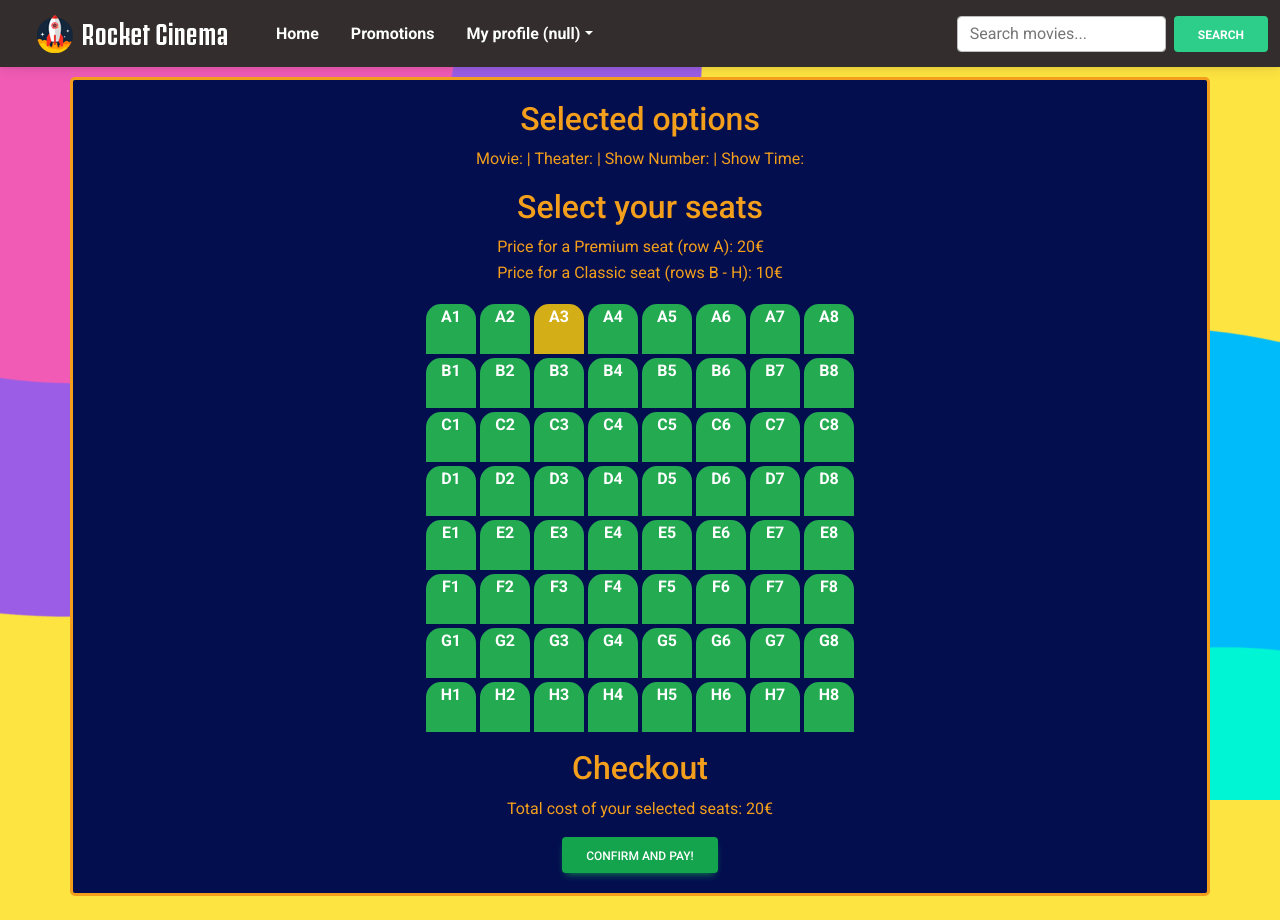
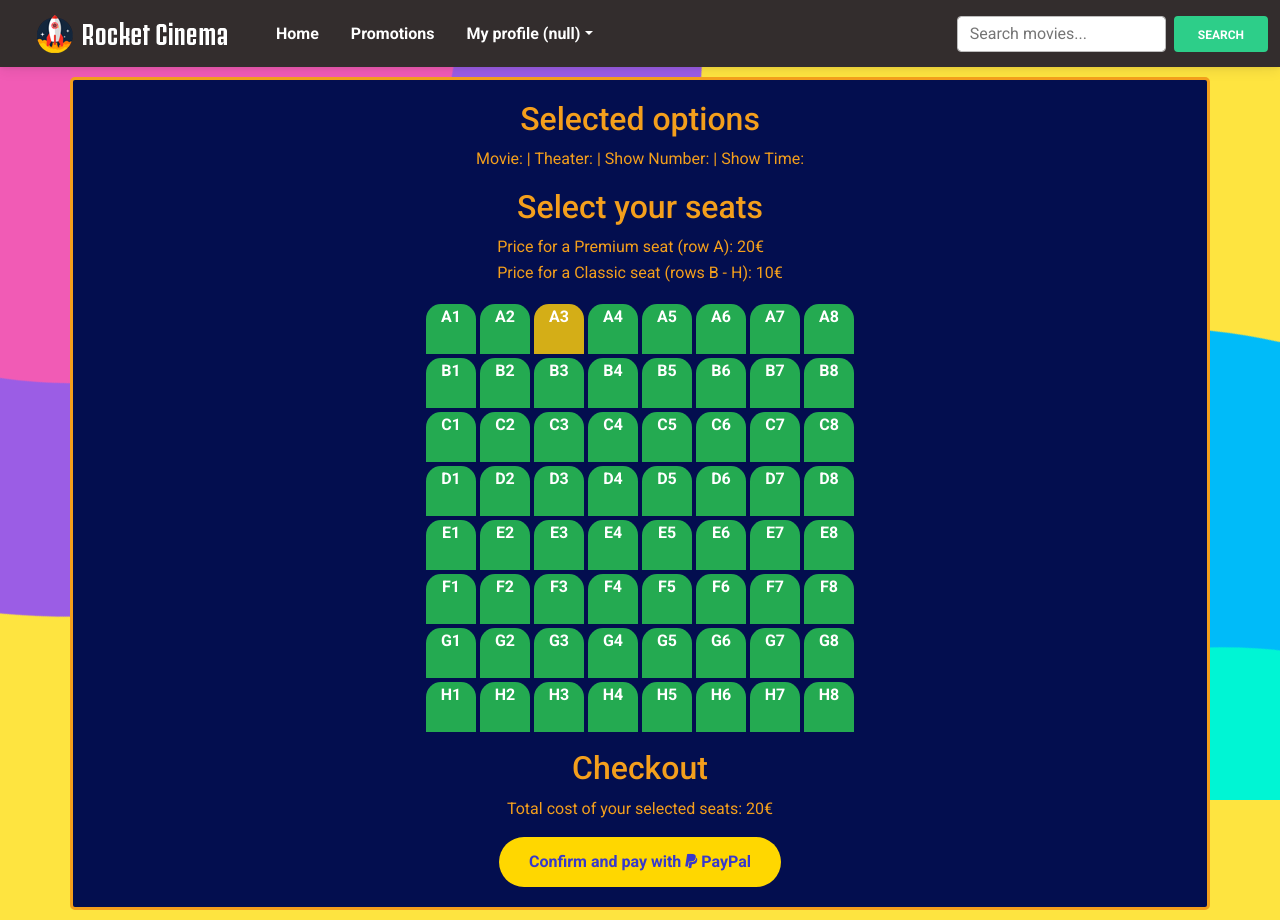
Before and after one commit to GiaxUp/capstone, a React (Create React App) app in the folder Front/rocket-cinema/: page /checkout in a window 1280 px wide. Both pictures are taken after a click on the element "A3". Built offline with nearby package versions, Linux system fonts and the light colour scheme; no server answers.

Commit message:
Changes to a button

```diff
--- a/Front/rocket-cinema/src/components/Checkout.jsx
+++ b/Front/rocket-cinema/src/components/Checkout.jsx
@@ -169,9 +169,9 @@ export default function BookSeats() {
             <div className="CheckoutContainer d-flex flex-column align-items-center justify-content-center mt-3">
               <h2>Checkout</h2>
               <p>Total cost of your selected seats: {calculateTotalCost()}€</p>
-              <Button variant="success" onClick={handleConfirmSeats}>
-                Confirm and pay!
-              </Button>
+              <button className="confirm-button" onClick={handleConfirmSeats}>
+                Confirm and pay with <i class="fa-brands fa-paypal"></i> PayPal
+              </button>
             </div>
           )}
         </Container>
--- a/Front/rocket-cinema/src/style/BookSeats.css
+++ b/Front/rocket-cinema/src/style/BookSeats.css
@@ -39,3 +39,19 @@
   background: #ca3737;
   cursor: not-allowed;
 }
+
+.confirm-button {
+  border-radius: 30px;
+  padding: 12px 30px;
+  background-color: gold;
+  border: none;
+  outline: none;
+  color: #3739cc;
+  font-weight: bold;
+  cursor: pointer;
+  transition: background-color 0.3s;
+}
+
+.confirm-button:hover {
+  background-color: rgb(206, 175, 0);
+}
```
